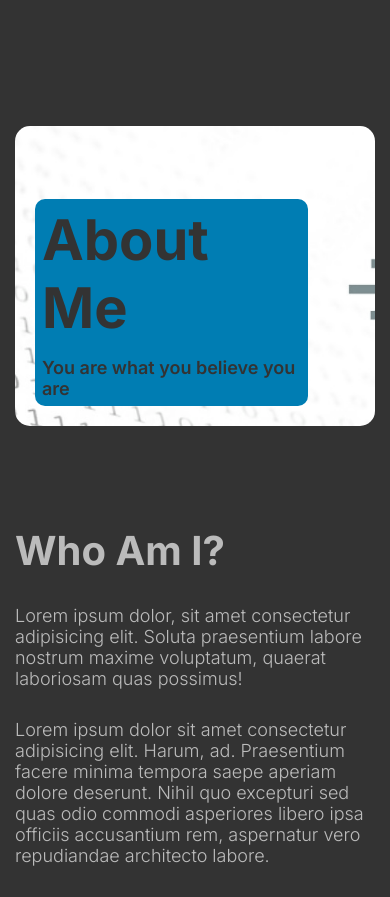
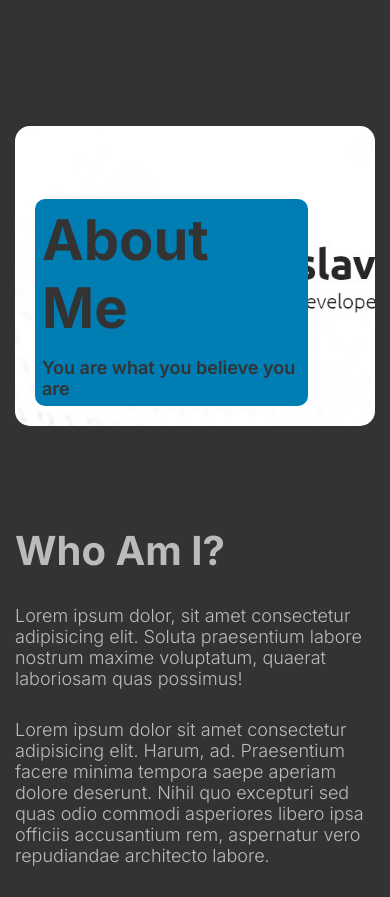
Before and after one commit to MirosBL45/jovic-dev, a Next.js app: page / in a window 390 px wide. Shown: the part 1220-2117 px from the top of the page. Built offline with nearby package versions, Linux system fonts and the light colour scheme; no server answers.

Commit message:
cover for about

```diff
--- a/src/components/about/about.module.css
+++ b/src/components/about/about.module.css
@@ -56,6 +56,12 @@
 }
 
 /* MEDIA QUERIES (medium screens) */
+@media screen and (max-width: 1230px) {
+  .imgContainer img {
+    object-position: 80% 0;
+  }
+}
+/* MEDIA QUERIES (medium screens) */
 @media screen and (max-width: 900px) {
   .textContainer {
     gap: 50px;
--- a/src/components/about/about.module.scss
+++ b/src/components/about/about.module.scss
@@ -62,6 +62,16 @@
     }
 }
 
+// for cover image
+/* MEDIA QUERIES (medium screens) */
+@media screen and (max-width: 1230px) {
+    .imgContainer {
+        img {
+            object-position: 80% 0;
+        }
+    }
+}
+
 /* MEDIA QUERIES (medium screens) */
 @media screen and (max-width: 900px) {
     .textContainer {
```
